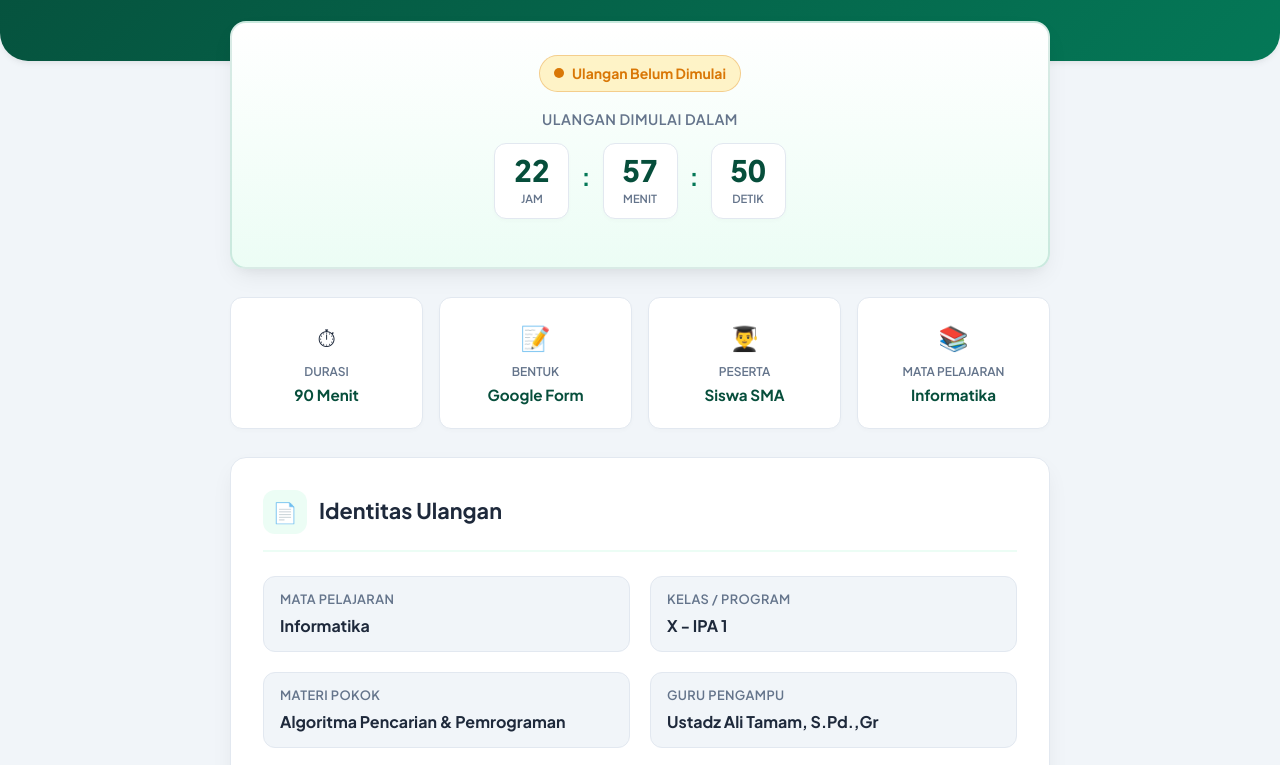
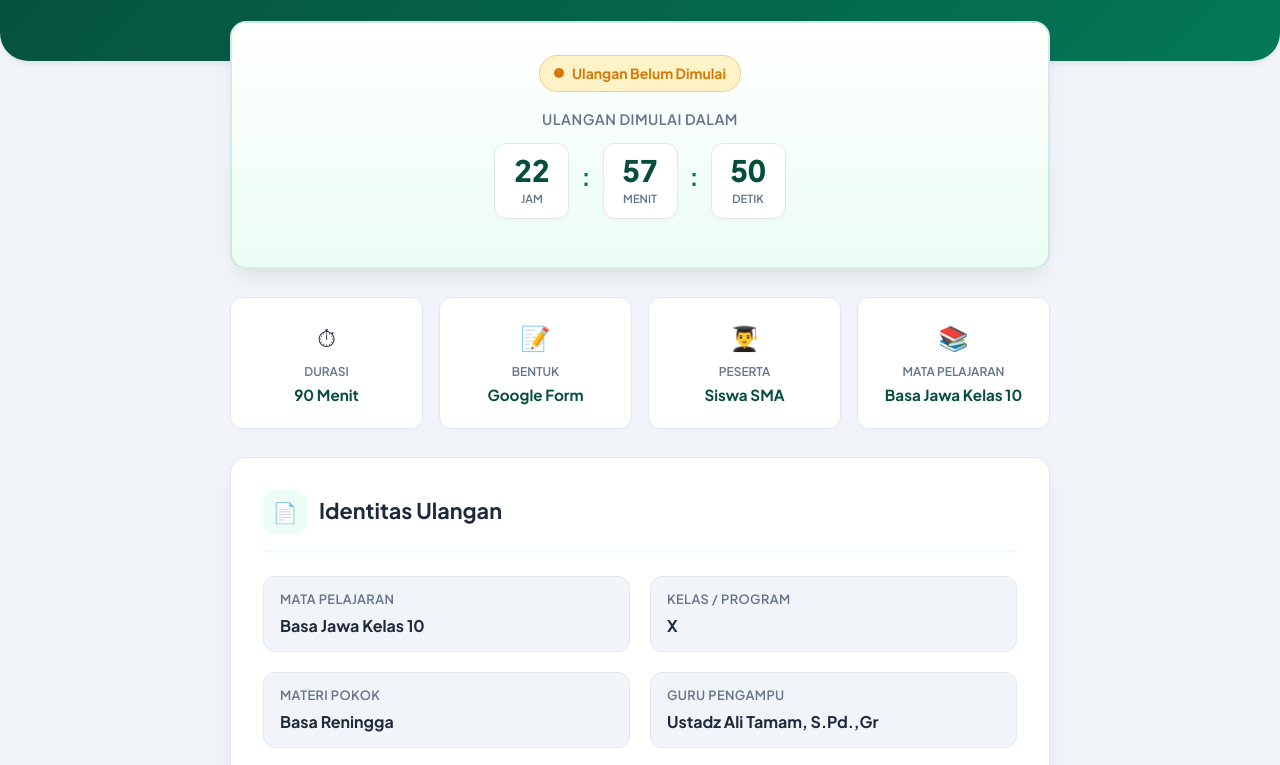
Before and after one commit to 4lit4m4m/portal-ulangan, a plain HTML site: page index.html in a window 1280 px wide. Shown: the part 183-948 px from the top of the page. Drawn offline with Linux system fonts and the light colour scheme.

Commit message:
Update index.html

```diff
--- a/index.html
+++ b/index.html
@@ -709,9 +709,9 @@
             examEnd: "2026-08-19T09:00:00",
 
             // Identitas Ulangan
-            subject: "Informatika",
-            className: "X - IPA 1",
-            material: "Algoritma Pencarian & Pemrograman",
+            subject: "Basa Jawa Kelas 10",
+            className: "X ",
+            material: "Basa Reningga",
             teacher: "Ustadz Ali Tamam, S.Pd.,Gr",
             semester: "GASAL",
             academicYear: "2026/2027",
```
